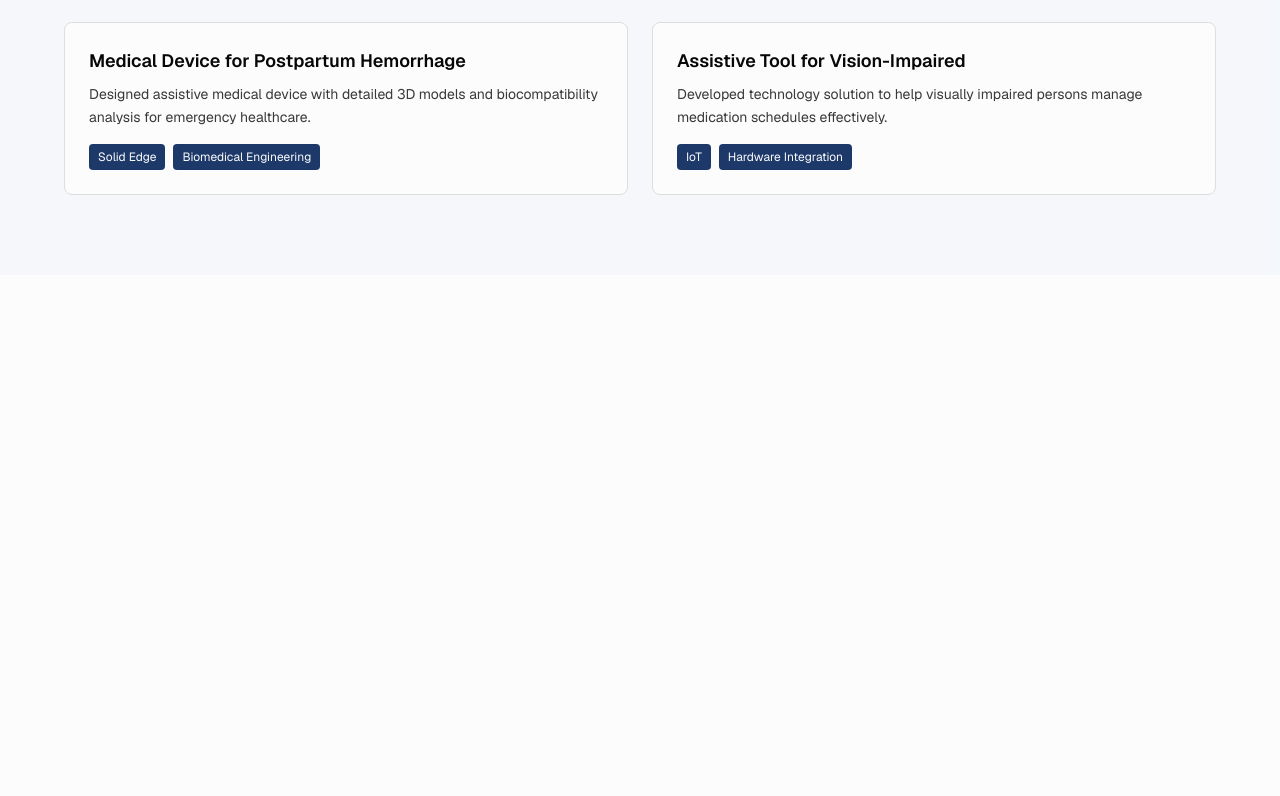
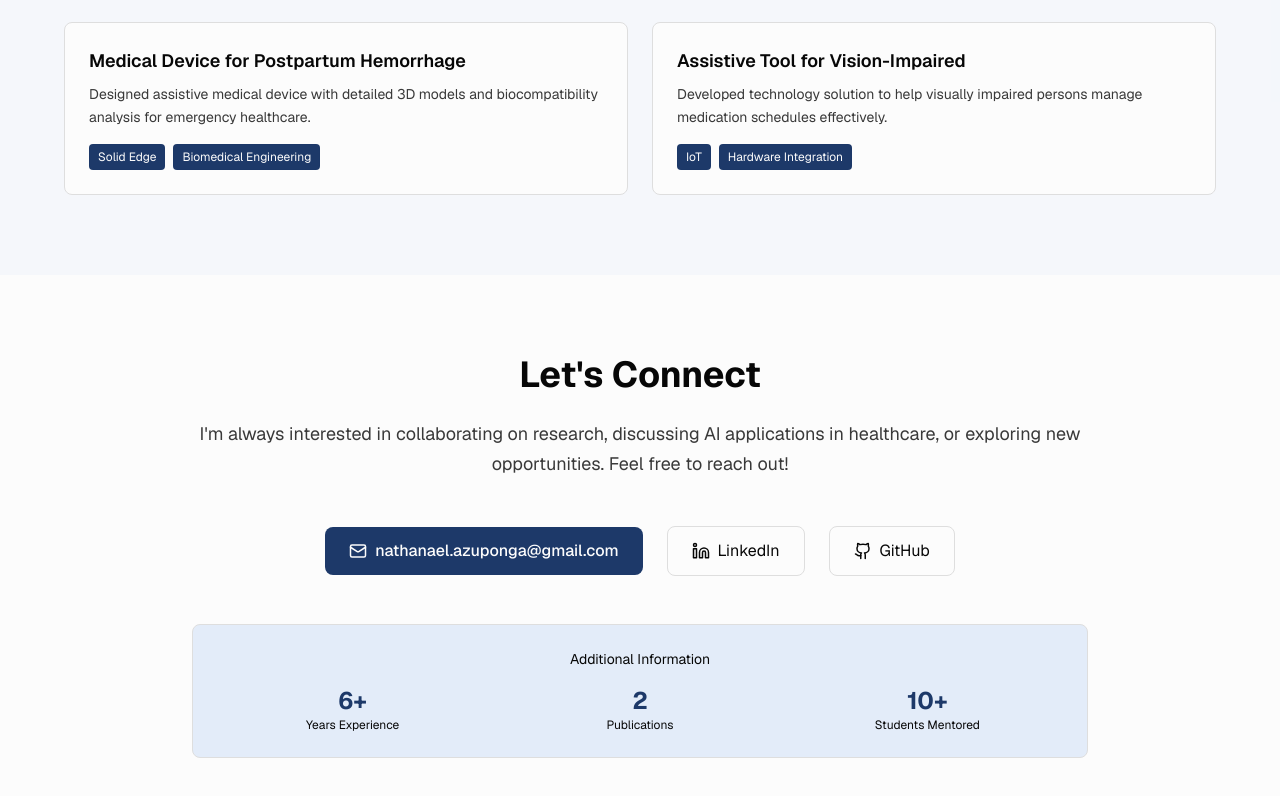
Before and after one commit to eckintosh-4ai360/NATHANIEL-AZUPONGA-PORTFOLIO, a Next.js app: page / in a window 1280 px wide. Shown: the part 3201-3997 px from the top of the page. Before the commit the page ends 3476 px from the top, so only its background shows below. Built offline with nearby package versions, Linux system fonts and the light colour scheme.

Commit message:
contact section

```diff
--- a/app/page.tsx
+++ b/app/page.tsx
@@ -318,6 +318,62 @@ export default function Portfolio() {
         </div>
       </section>
 
+            {/* Contact Section */}
+      <section id="contact" className="py-20 px-4 sm:px-6 lg:px-8">
+        <div className="max-w-4xl mx-auto text-center">
+          <h2 className="text-3xl sm:text-4xl font-bold mb-6">Let&apos;s Connect</h2>
+          <p className="text-lg text-foreground/80 mb-12 leading-relaxed">
+            I&apos;m always interested in collaborating on research, discussing AI applications in healthcare, or exploring new opportunities. Feel free to reach out!
+          </p>
+
+          <div className="flex flex-col sm:flex-row gap-6 justify-center items-center mb-12">
+            <a
+              href="mailto:nathanael.azuponga@gmail.com"
+              className="inline-flex items-center gap-2 px-6 py-3 bg-accent hover:bg-accent/90 text-accent-foreground rounded-lg transition-colors font-medium"
+            >
+              <Mail size={18} />
+              nathanael.azuponga@gmail.com
+            </a>
+            <a
+              href="https://linkedin.com"
+              target="_blank"
+              rel="noopener noreferrer"
+              className="inline-flex items-center gap-2 px-6 py-3 border border-border hover:bg-secondary rounded-lg transition-colors"
+            >
+              <Linkedin size={18} />
+              LinkedIn
+            </a>
+            <a
+              href="https://github.com"
+              target="_blank"
+              rel="noopener noreferrer"
+              className="inline-flex items-center gap-2 px-6 py-3 border border-border hover:bg-secondary rounded-lg transition-colors"
+            >
+              <Github size={18} />
+              GitHub
+            </a>
+          </div>
+
+          <div className="p-6 bg-secondary rounded-lg border border-border">
+            <p className="text-sm text-secondary-foreground mb-4">Additional Information</p>
+            <div className="grid md:grid-cols-3 gap-4 text-center">
+              <div>
+                <p className="text-2xl font-bold text-accent">6+</p>
+                <p className="text-xs text-secondary-foreground">Years Experience</p>
+              </div>
+              <div>
+                <p className="text-2xl font-bold text-accent">2</p>
+                <p className="text-xs text-secondary-foreground">Publications</p>
+              </div>
+              <div>
+                <p className="text-2xl font-bold text-accent">10+</p>
+                <p className="text-xs text-secondary-foreground">Students Mentored</p>
+              </div>
+            </div>
+          </div>
+        </div>
+      </section>
+
     </div>
   );
 }
```
